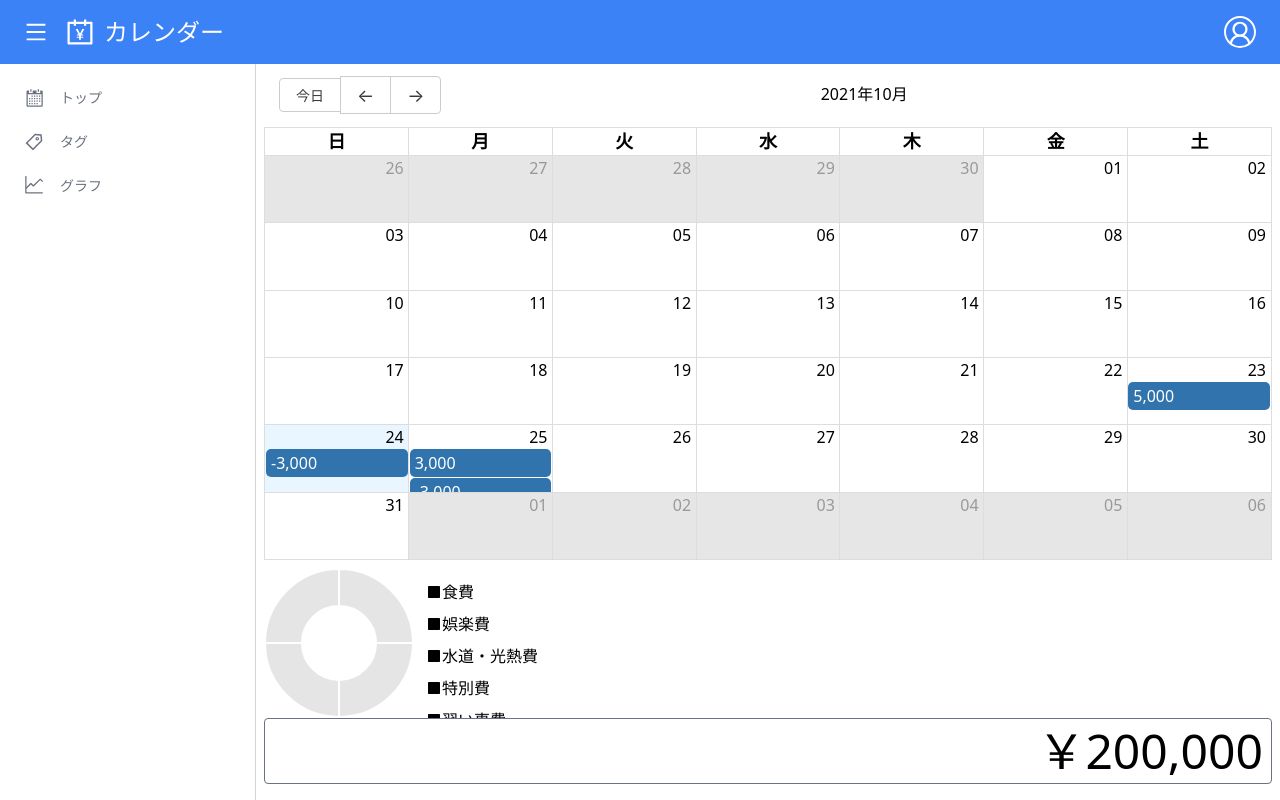
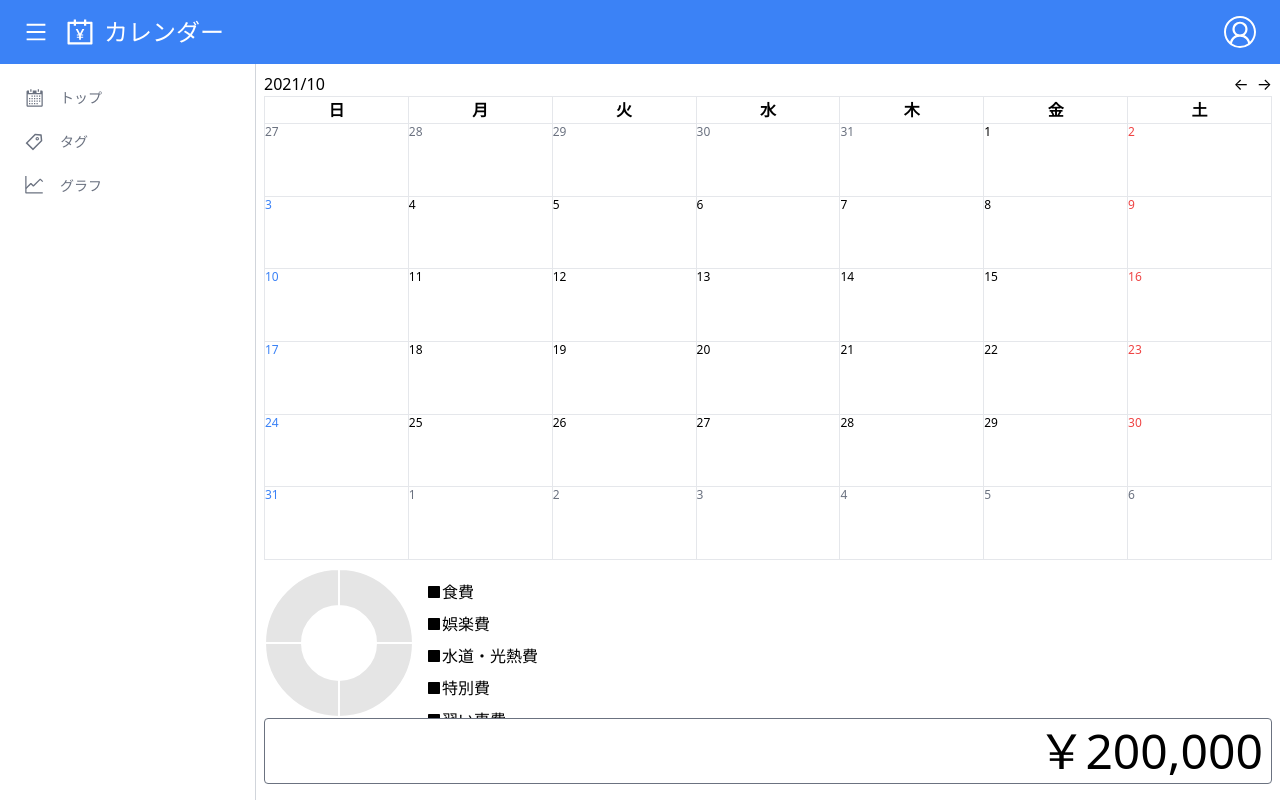
Before and after one commit to masasami/money-management-app, a Next.js app: page /top in a window 1280 px wide. Built offline with nearby package versions, Linux system fonts and the light colour scheme.

Commit message:
BigCalendar カレンダーを自作

```diff
--- a/components/BigCalendar.tsx
+++ b/components/BigCalendar.tsx
@@ -1,10 +1,5 @@
-import { Calendar, momentLocalizer } from 'react-big-calendar'
-import moment from 'moment'
-
-import Debit from 'components/Debit'
-import Credit from 'components/Credit'
 import Modal from 'components/Modal'
-import { useCallback, useState } from 'react'
+import { useCallback, useMemo, useState } from 'react'
 
 type Props = {
   records: any[]
@@ -12,48 +7,147 @@ type Props = {
 
 const BigCalendar = (props: Props) => {
   const [isShow, setIsShow] = useState(false)
-  const showModal = useCallback((e) => {
-    console.log(e)
+  const showModal = useCallback((today: string) => {
+    console.log(today)
     setIsShow(true)
   }, [])
 
   const hideModal = useCallback(() => {
     setIsShow(false)
   }, [])
+
+  // カレンダー
+  const weeks = ['日', '月', '火', '水', '木', '金', '土']
+  const date = new Date()
+  const [year, setYear] = useState(date.getFullYear())
+  const [month, setMonth] = useState(date.getMonth() + 1)
+
+  // 前の月へ移動
+  const movePrev = () => {
+    console.log('前の月')
+    const prevMonth = month - 1
+    if (prevMonth < 1) {
+      setYear((year) => year - 1)
+      setMonth(12)
+    } else {
+      setMonth(prevMonth)
+    }
+  }
+  // 次の月へ移動
+  const moveNext = () => {
+    console.log('次の月')
+    const nextMonth = month + 1
+    if (nextMonth > 12) {
+      setYear((year) => year + 1)
+      setMonth(1)
+    } else {
+      setMonth(nextMonth)
+    }
+  }
+
+  const renderCalendar = useMemo(() => {
+    const startDate = new Date(year, month - 1, 1) // 月の最初の日
+    const endDate = new Date(year, month, 0) // 月の最後の日
+    const endDayCount = endDate.getDate() // 月の末日
+    const lastMonthEndDate = new Date(year, month - 2, 0) // 前月の最後の日
+    const lastMonthEndDayCount = lastMonthEndDate.getDate() // 前月の末日
+    const startDay = startDate.getDay() // 月の最初の日の曜日
+
+    let dayCount = 1 // 日にちのカウント
+
+    return (
+      <div className="w-full h-full flex flex-col">
+        <h1 className="flex items-center">
+          {year}/{month}
+          {/* 前の月へ */}
+          <button className="ml-auto" onClick={movePrev}>
+            ←
+          </button>
+          {/* 次の月へ */}
+          <button className="ml-2" onClick={moveNext}>
+            →
+          </button>
+        </h1>
+
+        <table className="flex-1 border">
+          <thead>
+            {/* 曜日 */}
+            <tr className="h-[calc(1 / 7)]">
+              {weeks.map((week, i) => (
+                <th key={i} className="border">
+                  {week}
+                </th>
+              ))}
+            </tr>
+          </thead>
+
+          <tbody>
+            {Array.from(Array(6).keys()).map((week, i) => (
+              // カレンダーの行
+              <tr key={i} className="h-[calc(1 / 7)]">
+                {Array.from(Array(7).keys()).map((dayNum, j) => {
+                  // カレンダーの列
+                  if (week == 0 && dayNum < startDay) {
+                    const day = lastMonthEndDayCount - startDay + dayNum + 1
+                    return (
+                      <td
+                        key={j}
+                        className="text-gray-500 text-center relative border w-[calc(1 / 7)]"
+                      >
+                        <span className="text-xs absolute top-0 left-0">
+                          {day}
+                        </span>
+                      </td>
+                    )
+                  } else if (dayCount > endDayCount) {
+                    const day = dayCount - endDayCount
+                    dayCount++
+                    return (
+                      <td
+                        key={j}
+                        className="text-gray-500 text-center relative border w-[calc(1 / 7)]"
+                      >
+                        <span className="text-xs absolute top-0 left-0">
+                          {day}
+                        </span>
+                      </td>
+                    )
+                  } else {
+                    const day = dayCount
+                    dayCount++
+                    return (
+                      <td
+                        key={j}
+                        className="first:text-blue-500 last:text-red-500 text-center relative border w-[calc(1 / 7)]"
+                        onClick={() => {
+                          const ymd = [
+                            year,
+                            `0${month}`.slice(-2),
+                            `0${day}`.slice(-2),
+                          ].join('-')
+                          showModal(ymd)
+                        }}
+                      >
+                        <span className="text-xs absolute top-0 left-0">
+                          {day}
+                        </span>
+                      </td>
+                    )
+                  }
+                })}
+              </tr>
+            ))}
+          </tbody>
+        </table>
+      </div>
+    )
+  }, [month])
+
   return (
-    <>
-      <Calendar
-        localizer={momentLocalizer(moment)}
-        selectable
-        onSelectSlot={(e) => {
-          showModal(e)
-        }}
-        formats={{
-          monthHeaderFormat: 'YYYY年MM月',
-        }}
-        events={props.records.map((record, i) => {
-          return {
-            ...record,
-            dt_start: moment(record.dt_start).toDate(),
-            dt_end: moment(record.dt_end).toDate(),
-          }
-        })}
-        components={{
-          event: (e) => {
-            const record = e.event
-            return (
-              <div>
-                {record.debit && <Debit debit={record.debit} />}
-                {record.credit && <Credit credit={record.credit} />}
-              </div>
-            )
-          },
-        }}
-        startAccessor="dt_start"
-        endAccessor="dt_end"
-      />
+    <div className="w-full h-full">
+      {renderCalendar}
       {isShow && <Modal onHide={() => hideModal()} />}
-    </>
+    </div>
   )
 }
 
--- a/package.json
+++ b/package.json
@@ -14,7 +14,6 @@
     "moment": "^2.29.1",
     "next": "11.1.2",
     "react": "17.0.2",
-    "react-big-calendar": "^0.38.0",
     "react-chartjs-2": "^3.2.0",
     "react-dom": "17.0.2",
     "react-icons": "^4.3.1"
@@ -22,7 +21,6 @@
   "devDependencies": {
     "@fullhuman/postcss-purgecss": "^4.0.3",
     "@types/react": "17.0.30",
-    "@types/react-big-calendar": "^0.36.0",
     "autoprefixer": "^10.3.7",
     "eslint": "8.0.1",
     "eslint-config-next": "11.1.2",
--- a/pages/_app.tsx
+++ b/pages/_app.tsx
@@ -1,6 +1,5 @@
 import 'styles/tailwind-bundle.css'
 import 'styles/globals.css'
-import 'react-big-calendar/lib/css/react-big-calendar.css'
 
 import type { AppProps } from 'next/app'
 
```
Also changed, not shown: 1 other file (tests, documents, lock files or other folders).
